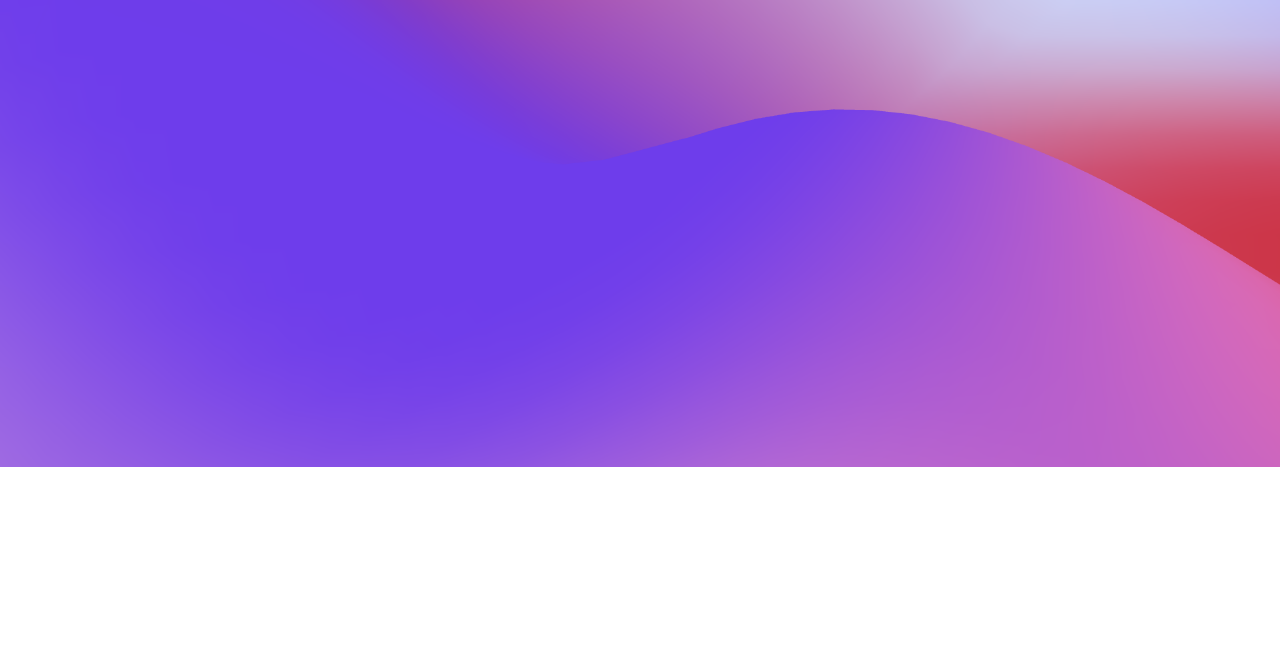
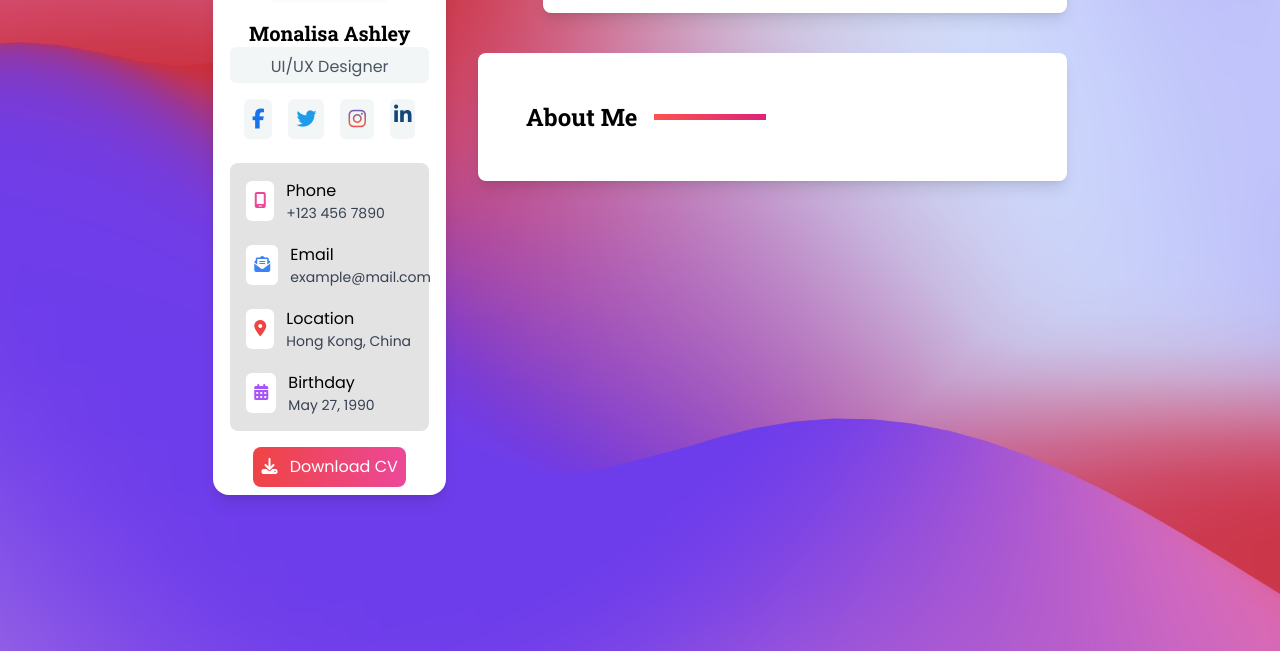
Before and after one commit to NaimoonJannat/personal-portfolio, a plain HTML site: page about-me.html in a window 1280 px wide. Shown: the part 149-800 px from the top of the page. Drawn offline with nearby package versions, Linux system fonts and the light colour scheme.

Commit message:
about me page initiated

```diff
--- a/about-me.html
+++ b/about-me.html
@@ -3,7 +3,7 @@
 <head>
     <meta charset="UTF-8">
     <meta name="viewport" content="width=device-width, initial-scale=1.0">
-    <title>About-me</title>
+    <title>Blogs</title>
 
     <!-- website icon here  -->
     <link rel="shortcut icon" href="./Images/logo.png" type="image/x-icon">
@@ -47,16 +47,114 @@
     </script>
 </head>
 <body class="bg-[url('./Images/bg.png')] bg-cover bg-center bg-no-repeat primary-font">
-    <!-- Menu Section -->
-    <nav class="flex justify-center mt-6">
+
+     <!-- container body  -->
+     <div class="w-11/12 md:w-4/5 py-6 lg:w-2/3 mx-auto flex flex-col md:flex-row gap-8 md:py-20">
+
+          <!-- Menu section for small screens  -->
+ <nav class="flex md:hidden mb-10">
+    <ul class="grid grid-cols-3 gap-2 bg-white shadow-lg rounded-lg p-2">
+        <li><a href="/about-me.html" class="px-4 py-2 flex flex-col justify-center items-center rounded-md bg-gradient-to-r from-primary-color to-secondary-color text-sm text-white"><i class="fa-regular fa-user"></i> About</a></li>
+        <li><a href="/home.html" class="px-4 py-2 flex flex-col justify-center items-center rounded-md bg-gray-100 text-sm text-[#44566C] hover:bg-gray-200"><i class="fa-regular fa-file-lines"></i> Resume</a></li>
+        <li><a href="/projects.html" class="px-4 py-2 flex flex-col justify-center items-center rounded-md bg-gray-100 text-sm text-[#44566C] hover:bg-gray-200"><i class="fa-brands fa-connectdevelop"></i> Works</a></li>
+        <li><a href="/blogs.html" class="px-4 py-2 flex flex-col justify-center items-center rounded-md bg-gray-100 text-sm text-[#44566C] hover:bg-gray-200" ><i class="fa-brands fa-blogger"></i> Blogs</a></li>
+        <li><a href="/contact.html" class="px-4 py-2 flex flex-col justify-center items-center rounded-md bg-gray-100 text-sm text-[#44566C] hover:bg-gray-200" > <i class="fa-regular fa-address-book"></i> Contact</a></li>
+    </ul>
+</nav>
+
+       <!-- Left side contents  -->
+        <div class="w-full md:w-1/3">
+              <!-- Profile Section -->
+    <section class="relative flex flex-col items-center bg-white shadow-lg p-2 rounded-2xl mx-auto">
+        <!-- Profile Image -->
+        <div class="absolute -top-16 w-32 h-32 bg-gray-300 flex items-center justify-center rounded-xl shadow-md">
+            240X240
+        </div>
+
+        <!-- Profile Details -->
+        <div class="mt-20 text-center w-11/12">
+            <h2 class="text-xl title-font font-bold">Monalisa Ashley</h2>
+            <div class="bg-[#F3F6F6] p-1 rounded-md"><p class="text-gray-600 mt-1">UI/UX Designer</p></div>
+
+            <!-- Social Media Icons -->
+            <div class="flex justify-center space-x-4 mt-4">
+                <div class="bg-[#F3F6F6] p-2 rounded-md"><a href="#" class="text-[#1773EA]"><i class="fa-brands fa-facebook-f fa-lg"></i></a></div>
+                <div class="bg-[#F3F6F6] p-2 rounded-md"><a href="#" class="text-[#1C9CEA]"><i class="fa-brands fa-twitter fa-lg"></i></a></div>
+                <div class="bg-[#F3F6F6] p-2 rounded-md"><a href="#" class="bg-gradient-to-b from-[#515ECF] via-[#C53184] via-36% via-[#F3673A] via-75% to-[#DB2E7A] text-transparent bg-clip-text">
+                    <i class="fa-brands fa-instagram fa-lg"></i>
+                </a></div>
+                <div class="bg-[#F3F6F6] p-1 rounded-md"><a href="#" class="text-[#144679]"><i class="fa-brands fa-linkedin-in fa-lg"></i></a></div>
+            </div>
+
+            <!-- Contact Details -->
+    <div class="mt-6 space-y-3 w-full p-3 text-left bg-[#E3E3E3] rounded-lg">
+        <div class="flex items-center space-x-3 p-1 rounded-lg">
+            <div class="bg-white p-2 rounded-md"><i class="fa-solid fa-mobile-screen  text-pink-500"></i></div>
+           <div class="flex flex-col">
+            Phone
+            <p class="text-gray-700 text-sm">+123 456 7890</p>
+           </div>
+        </div>
+        <div class="flex items-center space-x-3 p-1 rounded-lg">
+            <div class="bg-white p-2 rounded-md"><i class="fa-solid fa-envelope-open-text text-blue-500"></i></div>
+            <div class="flex flex-col">
+                Email
+                <p class="text-gray-700 text-sm">example@mail.com</p>
+            </div>
+        </div>
+        <div class="flex items-center space-x-3 p-1 rounded-lg">
+            <div class="bg-white p-2 rounded-md"><i class="fa-solid fa-location-dot text-red-500"></i></div>
+           <div class="flex flex-col">
+            Location
+            <p class="text-gray-700 text-sm">Hong Kong, China</p>
+           </div>
+        </div>
+        <div class="flex items-center space-x-3 p-1 rounded-lg">
+            <div class="bg-white p-2 rounded-md"><i class="fa-solid fa-calendar-days text-purple-500"></i></div>
+            <div class="flex flex-col">
+                Birthday
+                <p class="text-gray-700 text-sm">May 27, 1990</p>
+            </div>
+        </div>
+    </div>
+
+            <!-- Download CV Button -->
+            <button class="mt-4 px-2 py-2 text-white rounded-lg bg-gradient-to-r from-red-500 to-pink-500">
+                <i class="fa-solid fa-download mr-2"></i> Download CV
+            </button>
+        </div>
+
+    </section>
+        </div>
+
+        <!-- Right side contents -->
+ <div class="w-full md:2/3 flex flex-col">
+
+    <!-- Menu Section for medium to large devices -->
+    <nav class="md:flex justify-end hidden">
        <ul class="flex space-x-6 bg-white shadow-lg rounded-lg p-4">
            <li><a href="/about-me.html" class="px-4 py-2 flex flex-col justify-center items-center rounded-md bg-gradient-to-r from-primary-color to-secondary-color text-sm text-white"><i class="fa-regular fa-user"></i> About</a></li>
            <li><a href="/home.html" class="px-4 py-2 flex flex-col justify-center items-center rounded-md bg-gray-100 text-sm text-[#44566C] hover:bg-gray-200"><i class="fa-regular fa-file-lines"></i> Resume</a></li>
            <li><a href="/projects.html" class="px-4 py-2 flex flex-col justify-center items-center rounded-md bg-gray-100 text-sm text-[#44566C] hover:bg-gray-200"><i class="fa-brands fa-connectdevelop"></i> Works</a></li>
-            <li><a href="/blogs.html" class="px-4 py-2 flex flex-col justify-center items-center rounded-md bg-gray-100 text-sm text-[#44566C] hover:bg-gray-200"><i class="fa-brands fa-blogger"></i> Blogs</a></li>
+           <li><a href="/blogs.html" class="px-4 py-2 flex flex-col justify-center items-center rounded-md bg-gray-100 text-sm text-[#44566C] hover:bg-gray-200" ><i class="fa-brands fa-blogger"></i> Blogs</a></li>
            <li><a href="/contact.html" class="px-4 py-2 flex flex-col justify-center items-center rounded-md bg-gray-100 text-sm text-[#44566C] hover:bg-gray-200"> <i class="fa-regular fa-address-book"></i> Contact</a></li>
        </ul>
    </nav>
 
+    <!-- Blog Section -->
+ <section class="mt-10 p-2 md:p-8 bg-white shadow-lg rounded-lg">
+    <div class="flex flex-row items-center gap-4 p-4">
+        <h2 class="text-2xl title-font font-bold">About Me</h2>
+        <hr class="w-28 rounded-md border-[3px] border-transparent" style="border-image-source: linear-gradient(90deg, #FA5252 0%, #DD2476 100%); border-image-slice: 1;">
+    </div>
+ </section>
+
+   </div>
+
+
+
+     </div>
+
+
 </body>
 </html>
```
Lines whose indentation alone changed are shown as unchanged.
